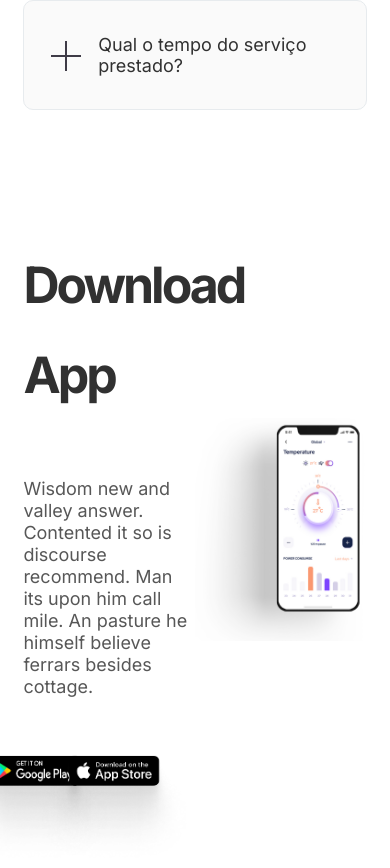
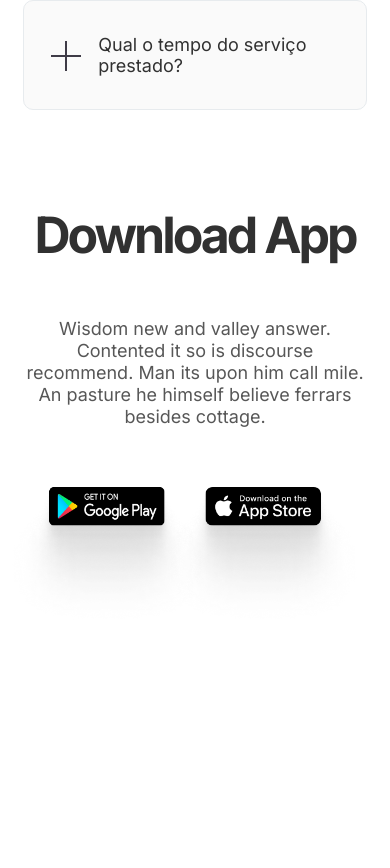
Before and after one commit to MatheusTrinca/fastservices-landing, a Next.js app: page / in a window 390 px wide. Shown: the part 7894-8762 px from the top of the page. After the commit the page ends 8531 px from the top, so only its background shows below. Built offline with nearby package versions, Linux system fonts and the light colour scheme.

Commit message:
download finished

```diff
--- a/components/DownloadApp.jsx
+++ b/components/DownloadApp.jsx
@@ -2,16 +2,12 @@ import Image from 'next/image';
 import Link from 'next/link';
 import React from 'react';
 import styles from '../styles/DownloadApp.module.css';
-import Title from './Title';
 
 const DownloadApp = () => {
   return (
     <div className={styles.container}>
       <div className={styles.info}>
-        <h2 className={styles.title}>
-          Download <br />
-          App
-        </h2>
+        <h2 className={styles.title}>Download App</h2>
         <p className={styles.description}>
           Wisdom new and valley answer. Contented it so is discourse recommend.
           Man its upon him call mile. An pasture he himself believe ferrars
--- a/styles/DownloadApp.module.css
+++ b/styles/DownloadApp.module.css
@@ -4,17 +4,16 @@
   max-width: 1600px;
   margin: 0 auto;
   display: flex;
-  justify-content: space-between;
+  justify-content: center;
   align-items: center;
   flex-wrap: nowrap;
 }
 
 /* Info */
 .info {
-  width: 50%;
+  width: 45%;
   display: flex;
   flex-direction: column;
-  align-items: flex-start;
   margin-top: 50px;
 }
 
@@ -35,19 +34,36 @@
 
 .buttons {
   display: flex;
-  justify-items: self-start;
   margin-top: 35px;
   margin-left: 10px;
 }
 
 .button {
   margin-left: -80px;
+  cursor: pointer;
 }
 
 /* Phone Image */
-.phoneImage {
-  width: 50%;
-  height: 100%;
+
+@media screen and (max-width: 768px) {
+  .phoneImage {
+    display: none;
+  }
+
+  .info {
+    width: 100%;
+    text-align: center;
+    margin-top: 0;
+  }
+  .title {
+    margin-bottom: 20px;
+  }
+  .buttons {
+    margin-left: 30px;
+  }
+  .button {
+    margin-left: -50px;
+  }
 }
 
 @media screen and (max-width: 480px) {
```
